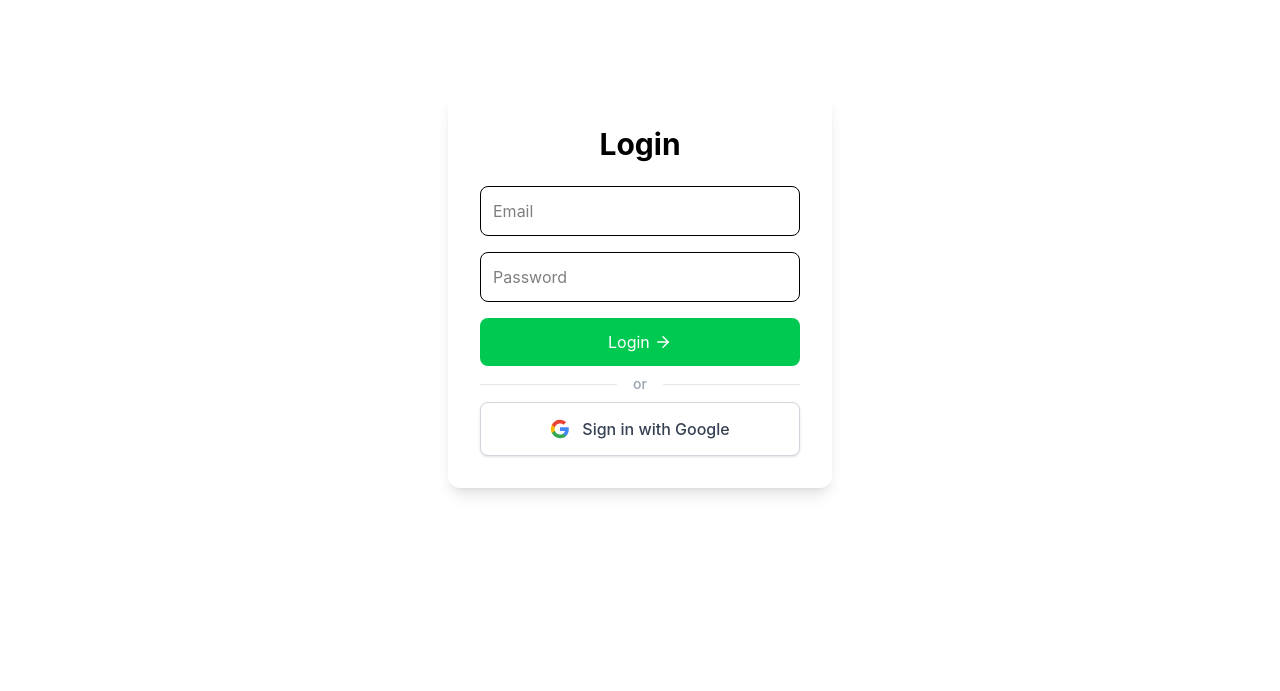
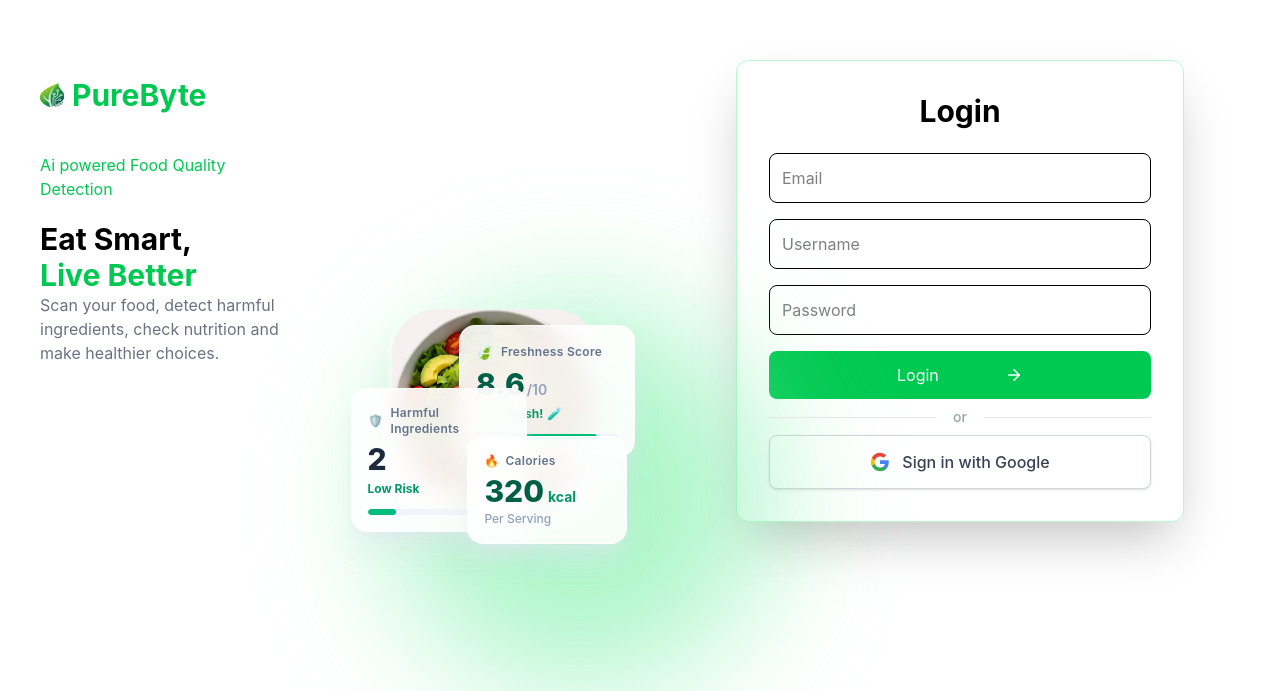
Before and after one commit to harshavardhan-macha/PureByte, a React (Vite) app in the folder FRONTEND/: page /login in a window 1280 px wide. Shown: the part 109-800 px from the top of the page. Built offline with nearby package versions, Linux system fonts and the light colour scheme.

Commit message:
updated Website

```diff
--- a/FRONTEND/src/components/Features.jsx
+++ b/FRONTEND/src/components/Featurescard.jsx
@@ -101,7 +101,7 @@ function Features() {
       <div className=" rounded-2xl border bg-green-50 w-91 h-38 p-2 border-green-300">
         <h1 className="font-semibold text-xl pb-2"> Ready to make smarter food Choices?</h1>
         <p className="font-normal pb-2"> Scan your  first food and get instatnt  Nutrition Results.</p>
-        <button className="bg-green-500 rounded flex px-3 py-2 text-white font-semibold">Get Started <ArrowRight size={25} className="align-middle "></ArrowRight>
+        <button className="bg-green-500 rounded flex px-3 py-2 text-white font-semibold cursor-pointer">Get Started <ArrowRight size={25} className="align-middle "></ArrowRight>
         </button>
          </div>
 
--- a/FRONTEND/src/components/Login.jsx
+++ b/FRONTEND/src/components/Login.jsx
@@ -1,10 +1,114 @@
 import { ArrowRight } from "lucide-react";
+import {useNavigate } from "react-router-dom";
+import food from "../assets/food.png"
+import logo from "../assets/logo.png"
+import { useState } from "react";
+import React from 'react';
+import { Link } from "react-router-dom";
+export default function Login() {
+  const navigate= useNavigate();
+  const [username, setUsername] = useState("");
+    const handleLogin = () => {
+        navigate("/dashboard", {
+        state: { username }
+        });
+    };
+return(
+  <div className="min-h-screen flex flex-col lg:flex-row ">
 
-export default function Login(){
-    return(
 
-    <div className="min-h-screen flex items-center justify-center  ">
-      <div className="bg-white shadow-lg rounded-xl p-8 w-96">
+    <section className="lg:w-1/2 flex items-center justify-center ">
+
+    {/* bg-gradient-to-br from-green-100 via-emerald-50 to-white */}
+    <div className="max-w-md mx-10 mb-35">
+      <Link to="/">
+       <div className=" flex items-center gap-2 mb-10">
+        <img src={logo} alt="logo" className="w-6 h-6" />
+        <h1 className="text-3xl font-bold text-green-500 cursor-pointer">
+          PureByte
+        </h1>
+      </div>
+      </Link>
+      <div className="text-green-500 mb-5">Ai powered Food Quality Detection</div>
+  <h3 className="text-3xl font-bold">
+    Eat Smart,
+    <span className="text-green-500 block">
+      Live Better
+    </span>
+  </h3>
+
+  <p className="text-gray-500 ">
+    Scan your food, detect harmful ingredients,
+    check nutrition and make healthier choices.
+  </p>
+</div>
+    <div className="relative flex items-center justify-center  p-6"></div>
+
+      <div className="relative w-full max-w-md aspect-square flex items-baseline translate-y-35">
+
+
+        <div className="absolute top-[8%] right-[2%]  z-20 w-44 bg-white/90 backdrop-blur-md rounded-2xl p-4 shadow-xl shadow-slate-200/50 border border-white/60">
+          <div className="flex items-center gap-2 mb-1">
+            <span className="text-emerald-600 text-sm">🍃</span>
+            <span className="text-xs font-semibold text-slate-500 tracking-wide">Freshness Score</span>
+          </div>
+          <div className="flex items-baseline gap-0.5">
+            <span className="text-3xl font-extrabold text-emerald-800">8.6</span>
+            <span className="text-sm font-semibold text-slate-400">/10</span>
+          </div>
+          <div className="flex items-center gap-1 mt-1">
+            <span className="text-xs font-bold text-emerald-600">Very Fresh!</span>
+            <span className="text-xs">🧪</span>
+          </div>
+
+          <div className="w-full bg-slate-100 h-1.5 rounded-full mt-3 overflow-hidden">
+            <div className="bg-emerald-500 h-full rounded-full" style={{ width: '85%' }}></div>
+          </div>
+        </div>
+
+
+        <div className="absolute bottom-[10%] left-[-15%] z-20 w-44 bg-white/90 backdrop-blur-md rounded-2xl p-4 shadow-xl shadow-slate-200/50 border border-white/60">
+          <div className="flex items-center gap-2 mb-1">
+            <span className="text-slate-400 text-xs">🛡️</span>
+            <span className="text-xs font-semibold text-slate-500 tracking-wide">Harmful Ingredients</span>
+          </div>
+          <span className="text-3xl font-extrabold text-slate-800 block">2</span>
+          <span className="text-xs font-bold text-emerald-600 mt-1 block">Low Risk</span>
+          {/* Progress Bar */}
+          <div className="w-full bg-slate-100 h-1.5 rounded-full mt-3 overflow-hidden">
+            <div className="bg-emerald-500 h-full rounded-full" style={{ width: '20%' }}></div>
+          </div>
+        </div>
+
+
+        <div className="absolute bottom-[5%] right-[5%] z-20 w-40 bg-white/90 backdrop-blur-md rounded-2xl p-4 shadow-xl shadow-slate-200/50 border border-white/60">
+          <div className="flex items-center gap-1.5 mb-1">
+            <span className="text-emerald-500 text-xs">🔥</span>
+            <span className="text-xs font-semibold text-slate-500 tracking-wide">Calories</span>
+          </div>
+          <div className="flex items-baseline gap-1">
+            <span className="text-3xl font-extrabold text-emerald-800">320</span>
+            <span className="text-sm font-bold text-emerald-600">kcal</span>
+          </div>
+          <span className="text-xs text-slate-400 font-medium block mt-0.5">Per Serving</span>
+        </div>
+
+
+        <div className="w-[85%] h-[85%] rounded-[50px] overflow-hidden shadow-2xl shadow-emerald-900/10 border-4 border-white">
+
+        <div className="absolute inset-0 w-96 h-96 bg-green-300/60 blur-3xl rounded-full"></div>
+          <img
+            src={food}
+
+            className="relative z-10 w-full h-full object-cover"
+          />
+          </div>
+
+    </div>
+    </section>
+    <section className="lg:w-1/2 flex items-center justify-center">
+    <div className=" flex items-center justify-center  ">
+      <div className="bg-white shadow-2xl border border-green-200 rounded-xl p-8 w-full max-w-md">
         <h1 className="text-3xl font-bold mb-6 text-center">
           Login
         </h1>
@@ -14,6 +118,12 @@ export default function Login(){
           placeholder="Email"
           className="w-full border rounded-lg p-3 mb-4"
         />
+        <input type="text"
+        placeholder="Username"
+        value={username}
+        onChange={(e) => setUsername(e.target.value)}
+        className="w-full border rounded-lg p-3 mb-4"
+        />
 
         <input
           type="password"
@@ -21,17 +131,17 @@ export default function Login(){
           className="w-full border rounded-lg p-3 mb-4"
         />
 
-        <button className="w-full  items-center flex justify-between bg-green-500 text-white p-3  px-32 rounded-lg hover:bg-green-600 transition">
+        <button onClick={handleLogin} className="w-full  items-center flex justify-between bg-green-500 text-white p-3  px-32 rounded-lg hover:bg-green-600 transition">
           Login <ArrowRight size={18} className="align-center items-center" />
         </button>
-        <div class="relative flex items-center py-2">
-        <div class="flex-grow border-t border-gray-200"></div>
-        <span class="flex-shrink mx-4 text-sm text-gray-400 font-medium">or</span>
-        <div class="flex-grow border-t border-gray-200"></div>
+        <div className="relative flex items-center py-2">
+        <div className="flex-grow border-t border-gray-200"></div>
+        <span className="flex-shrink mx-4 text-sm text-gray-400 font-medium">or</span>
+        <div className="flex-grow border-t border-gray-200"></div>
         </div>
 
-  <button type="button" class="flex items-center justify-center gap-3 w-full px-6 py-3.5 text-base font-medium text-gray-700 bg-white border border-gray-300 rounded-lg hover:bg-gray-50 transition-all shadow-sm">
-    <svg class="w-5 h-5" viewBox="0 0 24 24" xmlns="http://w3.org">
+  <button type="button" className="flex items-center justify-center gap-3 w-full px-6 py-3.5 text-base font-medium text-gray-700 bg-white border border-gray-300 rounded-lg hover:bg-gray-50 transition-all shadow-sm">
+    <svg className="w-5 h-5" viewBox="0 0 24 24" xmlns="http://w3.org">
       <path d="M22.56 12.25c0-.78-.07-1.53-.2-2.25H12v4.26h5.92c-.26 1.37-1.04 2.53-2.21 3.31v2.77h3.57c2.08-1.92 3.28-4.74 3.28-8.09z" fill="#4285F4"/>
       <path d="M12 23c2.97 0 5.46-.98 7.28-2.66l-3.57-2.77c-.98.66-2.23 1.06-3.71 1.06-2.86 0-5.29-1.93-6.16-4.53H2.18v2.84C3.99 20.53 7.7 23 12 23z" fill="#34A853"/>
       <path d="M5.84 14.09c-.22-.66-.35-1.36-.35-2.09s.13-1.43.35-2.09V7.06H2.18C1.43 8.55 1 10.22 1 12s.43 3.45 1.18 4.94l2.85-2.22.81-.63z" fill="#FBBC05"/>
@@ -40,6 +150,8 @@ export default function Login(){
     <span>Sign in with Google</span></button>
       </div>
     </div>
+      </section>
 
+  </div>
     );
-}
+  }
--- a/FRONTEND/src/components/LoginButton.jsx
+++ b/FRONTEND/src/components/LoginButton.jsx
@@ -1,12 +1,13 @@
-import {useNavigate} from "react-router-dom";
 import { LogIn } from "lucide-react";
-export default function Login() {
-    const navigate= useNavigate();
+import { Link } from "react-router-dom";
+export default function LoginButton() {
     return  (
+        <Link to="/login">
          <button  onClick={() => navigate("/login")}
-            className="bg-green-500  text-white rounded px-3 font-semibold flex items-center hover:bg-green-600 transition">
+            className="bg-green-500  text-white rounded px-3 font-semibold flex items-center cursor-pointer hover:bg-green-600 transition">
             Login
             <LogIn size={18}/>
         </button>
+        </Link>
     );
 }
--- /dev/null
+++ b/FRONTEND/src/pages/About.jsx
@@ -0,0 +1,13 @@
+import Header from "../components/Header";
+function About(){
+    return(
+        <>
+       <div className="sm:h-10  h-8 bg-gradient-to-b from-green-200 via-green-100 to-white blur-sm opacity-80"></div>
+        <Header />
+        <div className="text-bold justify-between">
+            About
+        </div>
+        </>
+    );
+}
+export default About;
--- /dev/null
+++ b/FRONTEND/src/pages/Community.jsx
@@ -0,0 +1,13 @@
+import Header from "../components/Header";
+function Community(){
+    return(
+        <>
+         <div className="sm:h-10  h-8 bg-gradient-to-b from-green-200 via-green-100 to-white blur-sm opacity-80"></div>
+        <Header />
+        <div className="text-green-500">
+            <h1> Communtiy </h1>
+            </div>
+            </>
+    );
+}
+export default Community;
--- /dev/null
+++ b/FRONTEND/src/pages/Dashboard.jsx
@@ -0,0 +1,16 @@
+import { useLocation } from "react-router-dom";
+function Dashboard(){
+    const location=useLocation();
+    const username = location.state?.username || "User";
+    return(
+        <div className="text-center">
+            <h1 className="font-bold text-xl">
+                User Dashboard
+            </h1>
+            <p>
+                Welcome Back, {username}!
+            </p>
+        </div>
+    );
+}
+export default Dashboard;
--- /dev/null
+++ b/FRONTEND/src/pages/Works.jsx
@@ -0,0 +1,13 @@
+import Header from "../components/Header";
+function Works(){
+    return(
+        <>
+        <div className="sm:h-10  h-8 bg-gradient-to-b from-green-200 via-green-100 to-white blur-sm opacity-80"></div>
+        <Header />
+        <div className="Text-2xl items-cente text-green-500 px-4">
+            Works
+        </div>
+        </>
+    );
+}
+export default Works;
```
Also changed, not shown: FRONTEND/src/App.jsx (+11 -1 lines), FRONTEND/src/components/Header.jsx (+31 -10 lines), FRONTEND/src/components/Hero.jsx (+4 -4 lines), FRONTEND/src/pages/Features.jsx (added, +20 -0 lines), FRONTEND/src/pages/Home.jsx (renamed from FRONTEND/src/Home.jsx, +5 -3 lines), FRONTEND/src/assets/food.png (added).
